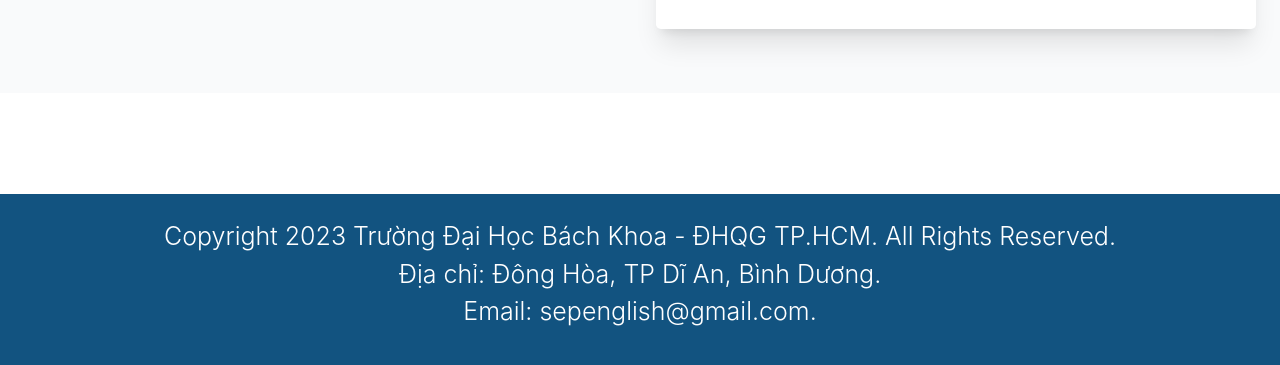
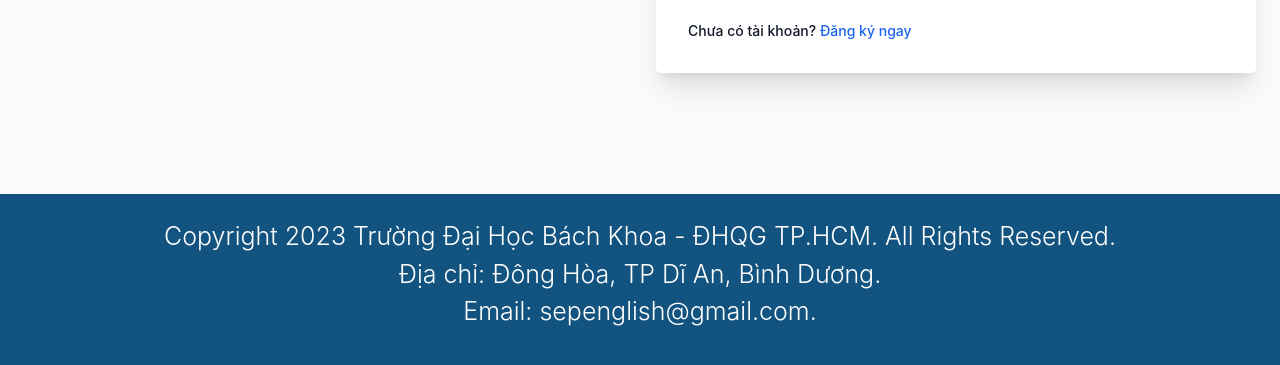
Before and after one commit to hathongthuong2k3/DACNPM, a plain HTML site: page client/Loginpage/ForgotPass.html in a window 1280 px wide. Shown: the part 429-794 px from the top of the page. Drawn offline with nearby package versions, Linux system fonts and the light colour scheme.

Commit message:
Update ForgotPass.html

```diff
--- a/client/Loginpage/ForgotPass.html
+++ b/client/Loginpage/ForgotPass.html
@@ -85,10 +85,20 @@
                         <button id="login-button" type="submit"
                             class="w-full px-5 py-3 text-base font-medium text-center text-white bg-blue-700 rounded-lg hover:bg-blue-800 focus:ring-4 focus:ring-blue-300 sm:w-auto dark:bg-blue-600 dark:hover:bg-blue-700 dark:focus:ring-blue-800">Gửi
                             mật khẩu mới</button>
+                        <div class="text-sm font-medium text-gray-900 dark:text-white">
+                            Chưa có tài khoản? <a href="Signup.html" class="text-blue-600 hover:underline dark:text-blue-500">Đăng ký ngay</a>
+                        </div>
                     </form>
                 </div>
             </div>
         </div>
+        <br>
+        <br>
+        <br>
+        <br>
+        <br>
+        <br>
+        <br>
     </section>
 
     <footer class="footer fixed bottom-0 w-full">
```
